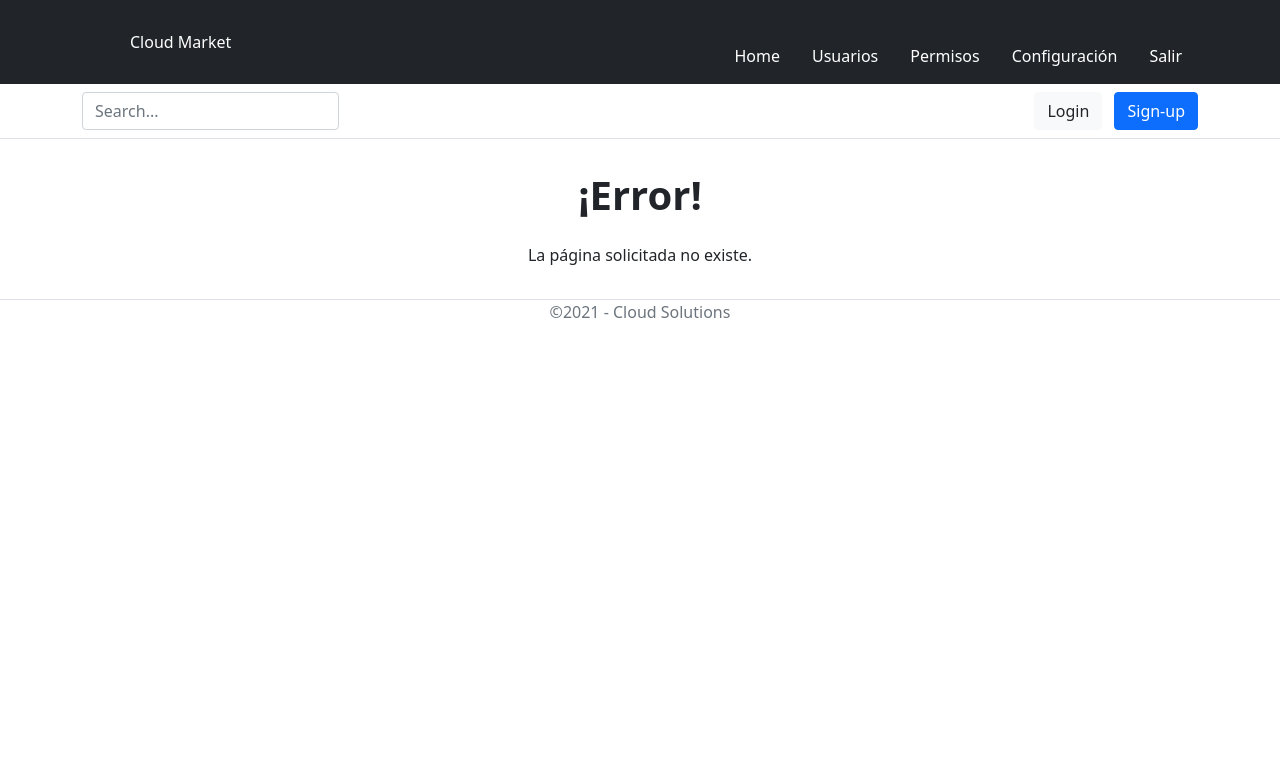
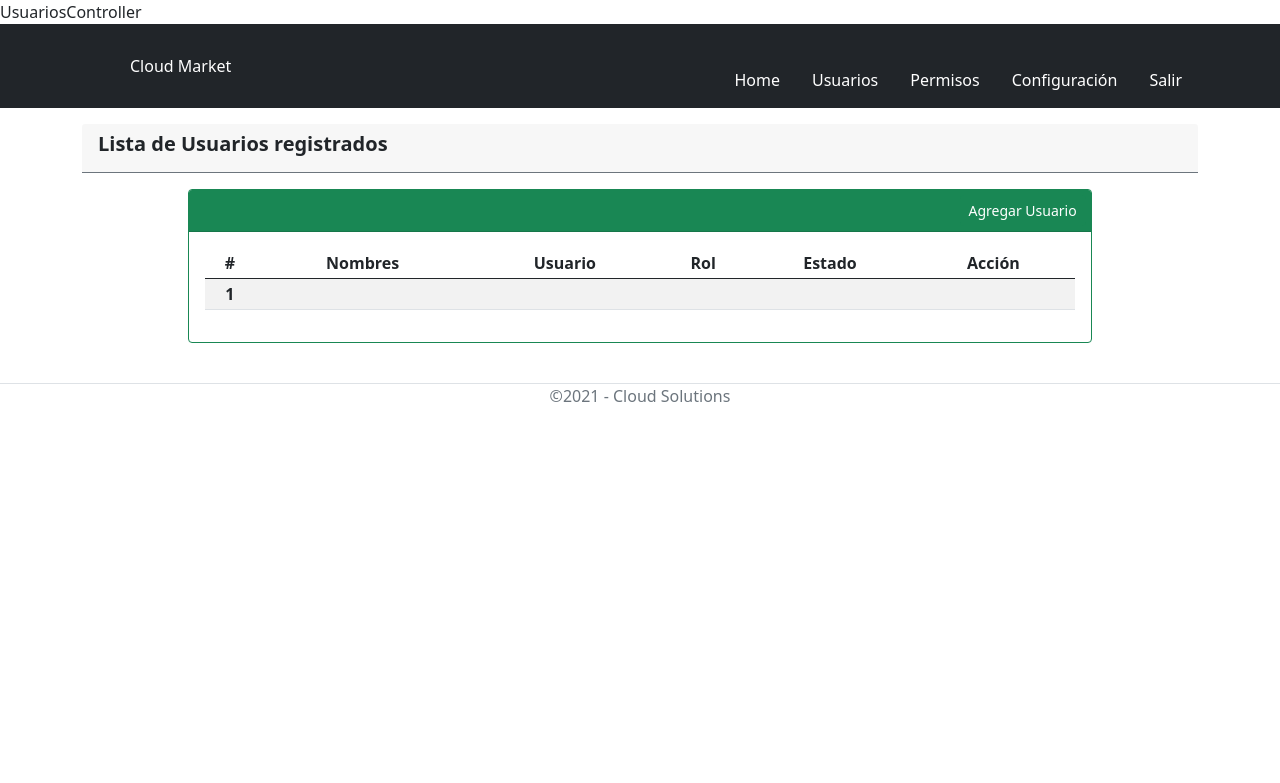
Before and after one commit to luis2201/CloudMarketPHP, a PHP site: page /CloudMarketPHP/Usuarios/list in a window 1280 px wide. Shown: the top 783 px of the page. Run offline with PHP 8.4, Linux system fonts and the light colour scheme; lists and menus that the app fills with data are empty.

Commit message:
Diseño de página de lista de usuarios y formulario para registrar usuarios

```diff
--- /dev/null
+++ b/Controllers/UsuariosController.php
@@ -0,0 +1,19 @@
+<?php
+
+  class UsuariosController extends Controllers {
+
+    public function __construct() {
+      parent::__construct();
+    }
+
+    public function Add() {
+      $this->view->Render($this, "add", null);
+    }
+
+    public function List() {
+      $this->view->Render($this, "list", null);
+    }
+
+  }
+
+?>
--- a/Library/Connection.php
+++ b/Library/Connection.php
@@ -3,7 +3,7 @@
   class Connection {
 
     function __construct() {
-      $this->db = new QueryManager("cloudmarket", "cloudmarket", "cloudmarket");
+      $this->db = new QueryManager("root", "", "cloudmarket");
     }
 
   }
--- a/Views/Layers/nav.php
+++ b/Views/Layers/nav.php
@@ -2,7 +2,7 @@
   <div class="px-3 py-2 bg-dark text-white">
     <div class="container">
       <div class="d-flex flex-wrap align-items-center justify-content-center justify-content-lg-start">
-        <a href="/" class="d-flex align-items-center my-2 my-lg-0 me-lg-auto text-white text-decoration-none">
+        <a href="<?php echo APP; ?>Index/index" class="d-flex align-items-center my-2 my-lg-0 me-lg-auto text-white text-decoration-none">
           <i data-fa-symbol="copyright" class="far fa-copyright"></i>
           <svg class="bi me-2" width="40" height="32" role="img" aria-label="Bootstrap">
             <use xlink:href="#copyright" />
@@ -12,7 +12,7 @@
 
         <ul class="nav col-12 col-lg-auto my-2 justify-content-center my-md-0 text-small">
           <li>
-            <a href="#" class="nav-link text-white">
+            <a href="<?php echo APP; ?>Index/index" class="nav-link text-white">
               <i data-fa-symbol="home" class="fas fa-home"></i>
               <svg class="bi d-block mx-auto mb-1" width="24" height="24">
                 <use xlink:href="#home" />
@@ -21,7 +21,7 @@
             </a>
           </li>
           <li>
-            <a href="<?php echo APP; ?>Usuarios/Add" class="nav-link text-white">
+            <a href="<?php echo APP; ?>Usuarios/list" class="nav-link text-white">
               <i data-fa-symbol="users" class="fas fa-users"></i>
               <svg class="bi d-block mx-auto mb-1" width="24" height="24">
                 <use xlink:href="#users" />
@@ -60,16 +60,4 @@
       </div>
     </div>
   </div>
-  <div class="px-3 py-2 border-bottom mb-3">
-    <div class="container d-flex flex-wrap justify-content-center">
-      <form class="col-12 col-lg-auto mb-2 mb-lg-0 me-lg-auto">
-        <input type="search" class="form-control" placeholder="Search..." aria-label="Search">
-      </form>
-
-      <div class="text-end">
-        <button type="button" class="btn btn-light text-dark me-2">Login</button>
-        <button type="button" class="btn btn-primary">Sign-up</button>
-      </div>
-    </div>
-  </div>
 </header>
--- /dev/null
+++ b/Views/Usuarios/list.php
@@ -0,0 +1,45 @@
+<div class="container">
+  <div class="card mt-3 mx-auto mb-4 border-0">
+    <div class="card-header border-secondary">
+      <h5 class="ml-2"><strong>Lista de Usuarios registrados</strong></h5>
+    </div>
+    <div class="card-body">
+
+      <div class="card col-md-10 mx-auto border-success">
+        <div class="card-header bg-success text-end" style="padding: 5">
+          <a href="<?php echo APP; ?>Usuarios/add" class="btn btn-sm btn-success">
+            <i class="fas fa-plus-circle"></i> Agregar Usuario
+          </a>
+        </div>
+        <div class="card-body">
+          <table id="tbLista" class="table table-sm table-striped display">
+            <thead class="text-center">
+              <tr>
+                <th scope="col">#</th>
+                <th scope="col">Nombres</th>
+                <th scope="col">Usuario</th>
+                <th scope="col">Rol</th>
+                <th scope="col">Estado</th>
+                <th scope="col">Acción</th>
+              </tr>
+            </thead>
+            <tbody>
+              <tr>
+                <th scope="row" class="text-center">1</th>
+                <td></td>
+                <td></td>
+                <td></td>
+                <td></td>
+                <td class="text-center">
+                  <a href="#"><i class="fas fa-edit text-dark"></i></a>
+                  <a href="#"><i class="fas fa-trash-alt text-danger"></i></a>
+                </td>
+              </tr>
+            </tbody>
+          </table>
+        </div>
+      </div>
+
+    </div>
+  </div>
+</div>
--- a/index.php
+++ b/index.php
@@ -34,6 +34,7 @@
     require 'Controllers/ErrorController.php';
     $error = new ErrorController();
     $controller = $controller.'Controller';
+    echo $controller;
     $controllersPath = "Controllers/".$controller.'.php'; //Comprobamos que exista el controlador en la carpeta Controllers
     if (file_exists($controllersPath)) {
         require $controllersPath;
```
Also changed, not shown: Controllers/UsuarioController.php (deleted, +0 -15 lines), Views/Usuarios/Add.php (+61 -0 lines), Resource/img/user-default.png (added).
